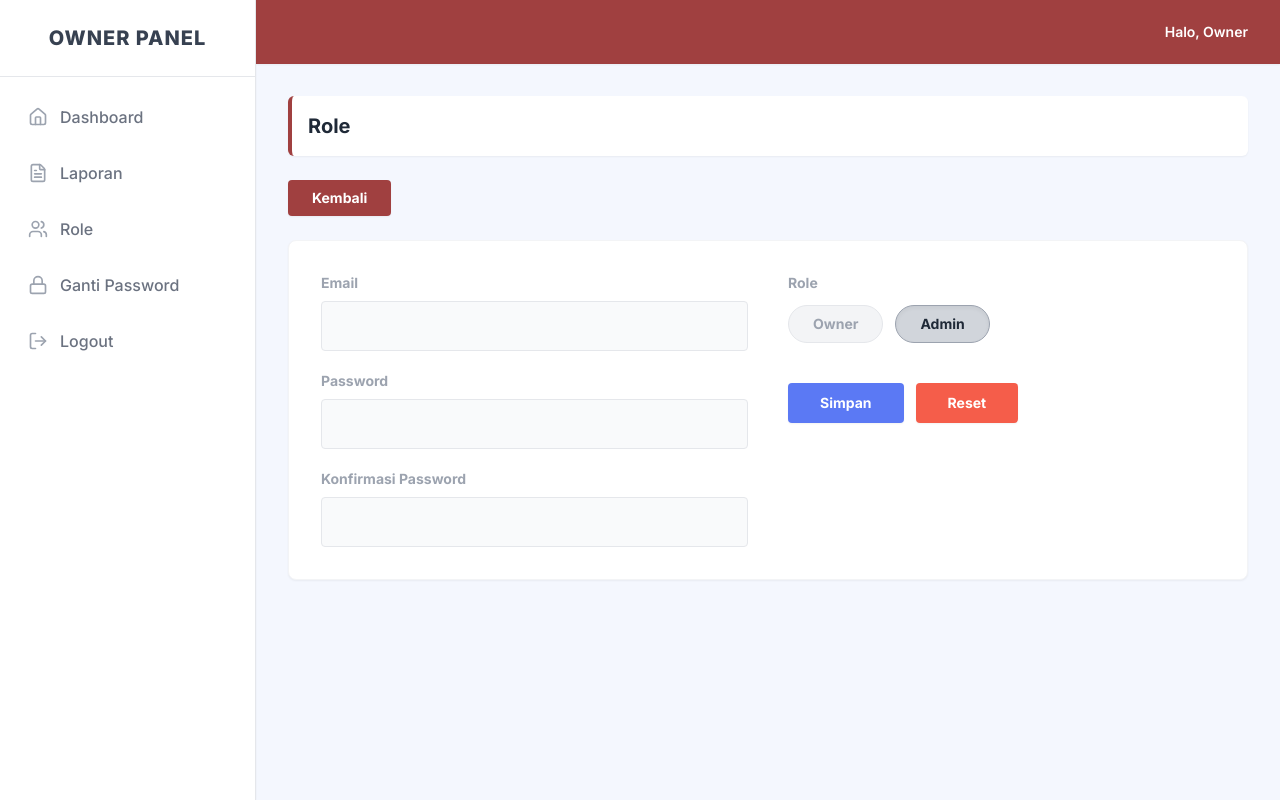
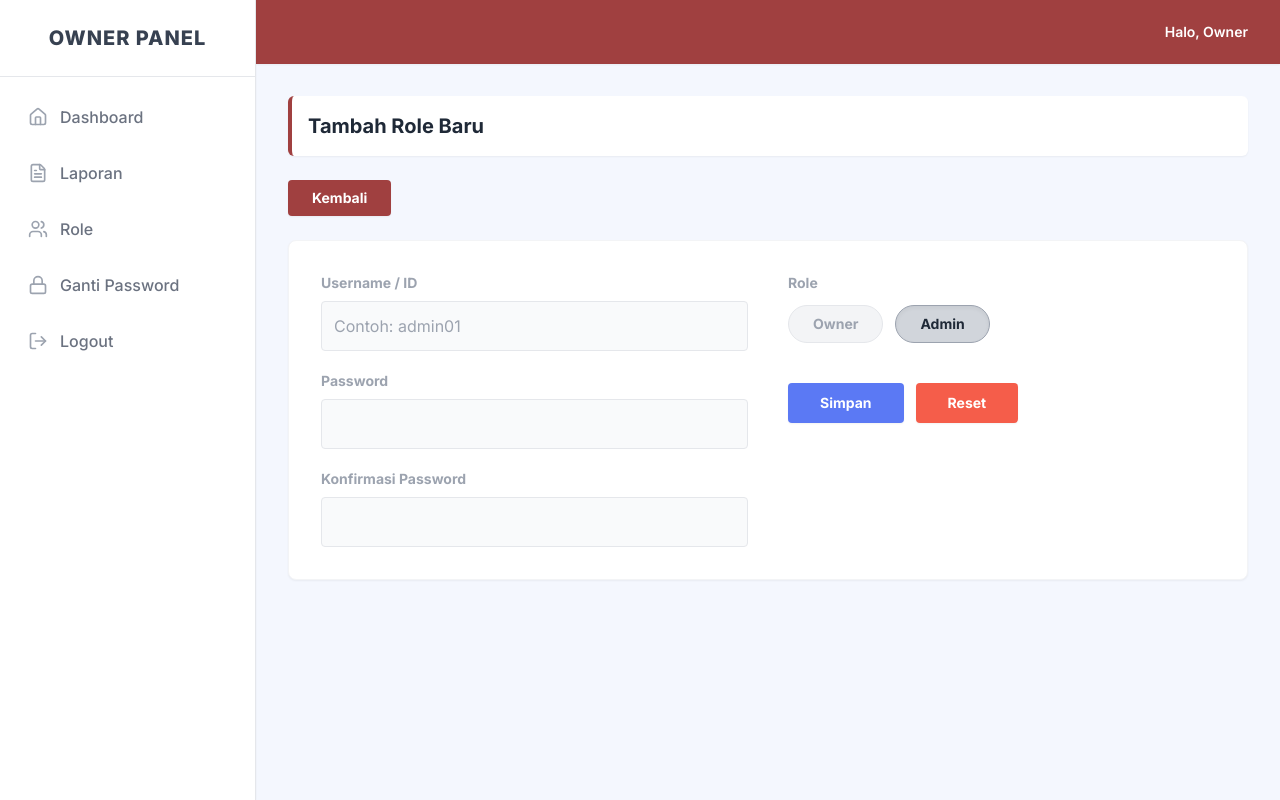
Before and after one commit to Reiiuji/Combie-Coffee, a Next.js app: page /owner/role/tambah in a window 1280 px wide. Built offline with nearby package versions, Linux system fonts and the light colour scheme.

Commit message:
Update page.js

```diff
--- a/src/app/owner/role/tambah/page.js
+++ b/src/app/owner/role/tambah/page.js
@@ -6,11 +6,13 @@ import Link from 'next/link';
 
 export default function TambahRolePage() {
   const router = useRouter();
+
+  // Ganti 'email' jadi 'username'
   const [formData, setFormData] = useState({
-    email: '',
+    username: '',
     password: '',
     confirmPassword: '',
-    role: 'admin' // Default
+    role: 'admin'
   });
   const [loading, setLoading] = useState(false);
 
@@ -31,19 +33,24 @@ export default function TambahRolePage() {
     setLoading(true);
 
     try {
+      // Kirim data ke API (sekarang isinya username, bukan email)
       const res = await fetch('/api/admin', {
         method: 'POST',
         headers: { 'Content-Type': 'application/json' },
         body: JSON.stringify(formData)
       });
+
+      const data = await res.json(); // Ambil respon JSON biar bisa baca pesan error
+
       if (res.ok) {
         alert("Berhasil menambahkan data!");
         router.push('/owner/role');
       } else {
-        alert("Gagal menyimpan data.");
+        alert(data.message || "Gagal menyimpan data.");
       }
     } catch (err) {
       console.error(err);
+      alert("Terjadi kesalahan koneksi.");
     } finally {
       setLoading(false);
     }
@@ -59,7 +66,7 @@ export default function TambahRolePage() {
       <div className="p-8">
         {/* JUDUL */}
         <div className="bg-white p-4 rounded-md shadow-sm mb-6 border-l-4 border-[#A04040]">
-            <h1 className="text-xl font-bold text-gray-800">Role</h1>
+            <h1 className="text-xl font-bold text-gray-800">Tambah Role Baru</h1>
         </div>
 
         {/* TOMBOL KEMBALI */}
@@ -74,10 +81,14 @@ export default function TambahRolePage() {
               {/* KOLOM KIRI: INPUT */}
               <div className="flex-1 space-y-5">
                  <div>
-                    <label className="block text-gray-400 font-bold mb-2 text-sm">Email</label>
+                    {/* GANTI LABEL & NAME JADI USERNAME */}
+                    <label className="block text-gray-400 font-bold mb-2 text-sm">Username / ID</label>
                     <input
-                      type="email" name="email" required
-                      value={formData.email} onChange={handleChange}
+                      type="text" // Ganti type jadi text
+                      name="username" // Ganti name
+                      required
+                      placeholder="Contoh: admin01"
+                      value={formData.username} onChange={handleChange}
                       className="w-full bg-gray-50 border border-gray-200 p-3 rounded text-gray-700 outline-none focus:ring-2 focus:ring-[#A04040]"
                     />
                  </div>
@@ -129,7 +140,7 @@ export default function TambahRolePage() {
                     </button>
                     <button
                       type="button"
-                      onClick={() => setFormData({ email: '', password: '', confirmPassword: '', role: 'admin' })}
+                      onClick={() => setFormData({ username: '', password: '', confirmPassword: '', role: 'admin' })}
                       className="bg-[#F55D4A] hover:bg-red-500 text-white px-8 py-2.5 rounded shadow-sm font-bold text-sm transition"
                     >
                        Reset
```
